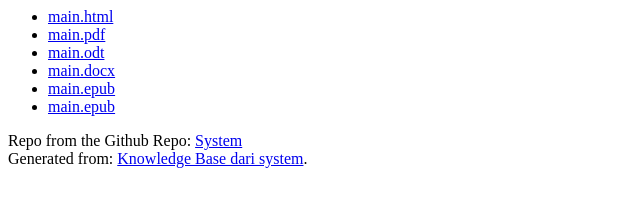
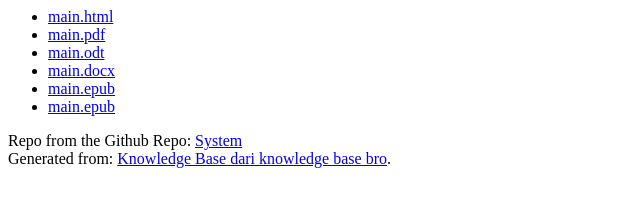
Before and after one commit to rnurdinb/System, a plain HTML site: page index.html in a window 1280 px wide. Shown: the whole page, without its empty margins (0-640 px from the left). Drawn offline with Linux system fonts and the light colour scheme.

Commit message:
Update from https://github.com/rnurdinb/knowledge-base/commit/c00df4e54ff228a06aa59a968364d35663bc36e9)

```diff
--- a/index.html
+++ b/index.html
@@ -13,6 +13,6 @@
     <li><a href="main.asciidoc">main.epub</a>
 </ul>
 Repo from the Github Repo: <a href="https://github.com/rnurdinb/System">System</a><br>
-Generated from: <a href="https://github.com/rnurdinb/knowledge-base">Knowledge Base dari system</a>.
+Generated from: <a href="https://github.com/rnurdinb/knowledge-base">Knowledge Base dari knowledge base bro</a>.
 </body>
 </html>
```
Also changed, not shown: 7 other files.
